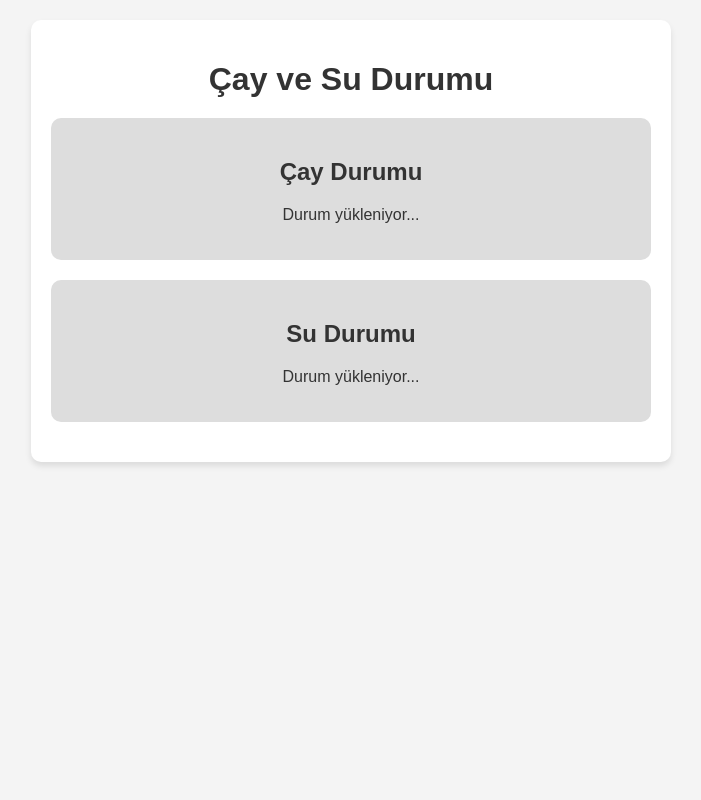
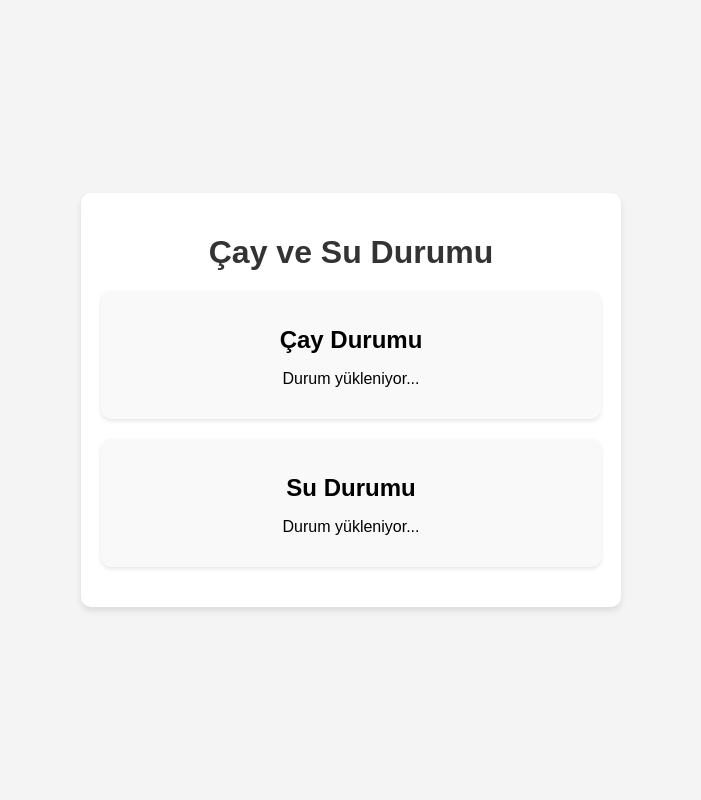
Before and after one commit to ReceproF/cay_durumu_sistemi, a Flask app: page / in a window 1280 px wide. Shown: the whole page, without its empty margins (289-990 px from the left). Run offline with Flask 3, Linux system fonts and the light colour scheme.

Commit message:
Update style.css

```diff
--- a/static/css/style.css
+++ b/static/css/style.css
@@ -2,58 +2,49 @@ body {
     font-family: Arial, sans-serif;
     margin: 0;
     padding: 0;
+    display: flex;
+    justify-content: center;
+    align-items: center;
+    min-height: 100vh;
     background-color: #f4f4f4;
-    color: #333;
-    text-align: center;
 }
 
 .container {
-    max-width: 600px;
-    margin: 20px auto;
+    text-align: center;
+    background: #fff;
     padding: 20px;
-    background: white;
     border-radius: 10px;
     box-shadow: 0 4px 6px rgba(0, 0, 0, 0.1);
+    max-width: 500px;
+    width: 100%;
 }
 
 h1 {
     margin-bottom: 20px;
-}
-
-.section {
-    margin-bottom: 30px;
-    padding: 20px;
-    border: 1px solid #ddd;
-    border-radius: 10px;
-    background: #f9f9f9;
+    color: #333;
 }
 
 .status-box {
-    padding: 20px;
-    margin-bottom: 20px;
+    margin: 20px 0;
+    padding: 15px;
     border-radius: 10px;
-    background: #ddd;
+    box-shadow: 0 2px 4px rgba(0, 0, 0, 0.1);
+    background-color: #f9f9f9;
 }
 
-.status-box.green {
-    background: #d4edda;
-    color: #155724;
-}
-
-.status-box.red {
-    background: #f8d7da;
-    color: #721c24;
+.status-box h2 {
+    margin-bottom: 10px;
 }
 
 button {
     margin: 5px;
-    padding: 10px 20px;
-    font-size: 16px;
+    padding: 10px 15px;
+    background: #007bff;
+    color: white;
     border: none;
     border-radius: 5px;
     cursor: pointer;
-    background: #007bff;
-    color: white;
+    transition: 0.3s;
 }
 
 button:hover {
```
